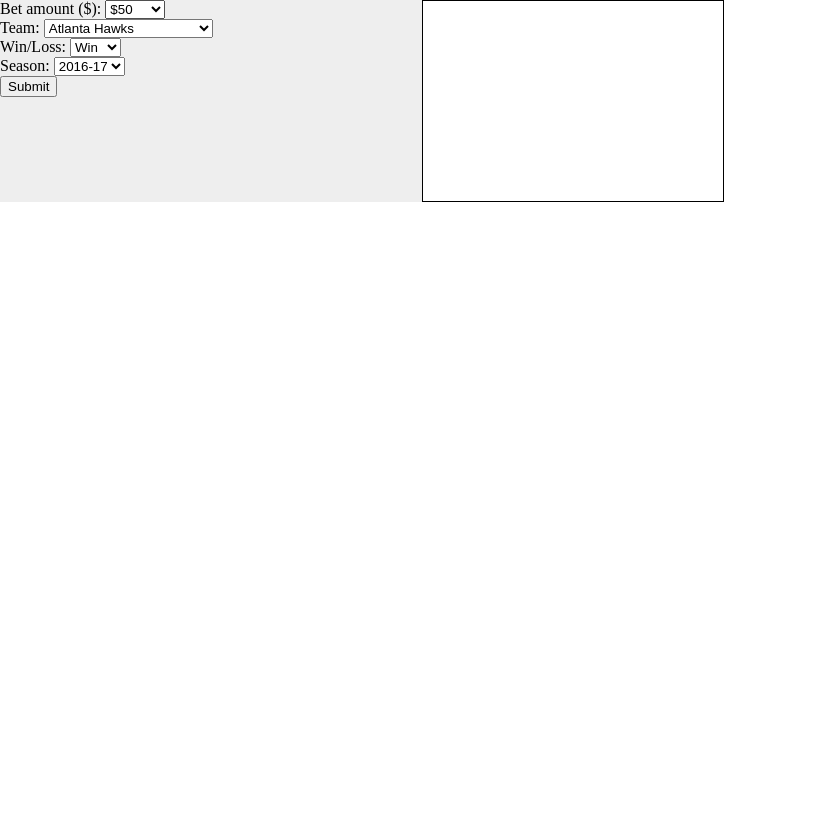
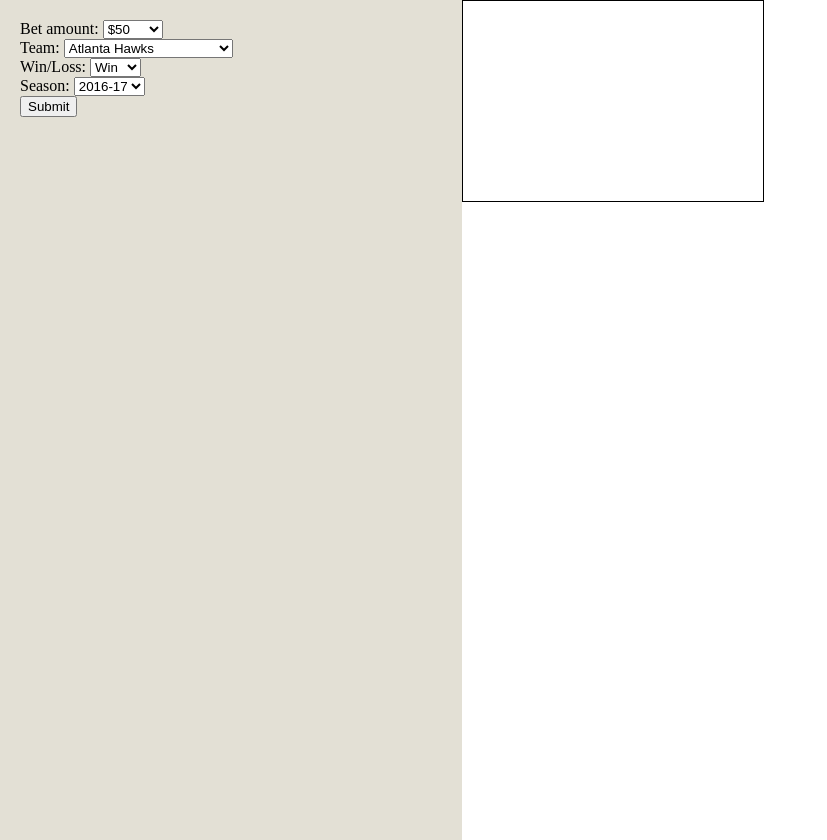
Before and after one commit to nikhilNathwani/Moneyline, a Flask app: page / in a window 1280 px wide. Shown: the whole page, without its empty margins (0-827 px from the left). Before the commit the page ends 202 px from the top, so only its background shows below. Run offline with Flask 2, Linux system fonts and the light colour scheme.

Commit message:
Minor CSS touch-ups. Made the sidebar full page length and changed its color to beige

```diff
--- a/static/css/styles.css
+++ b/static/css/styles.css
@@ -5,15 +5,24 @@ html, body {
 
 #container {
   display: flex;
+  height: 100%;
+  width: 100%;
 }
 
 #sidebar {
+  height: 100%;
   width: 33%; /* set the width of the sidebar */
-  background-color: #eee; /* add a background color for illustration */
+  padding: 20px;
+  background-color: rgb(227, 224, 213); /* add a background color for illustration */
+}
+
+#sidebar > div.input {
+  display: block;
 }
 
 #main-content {
   flex: 1; /* take up the remaining space */
+  height: 100%;
   background-color: #fff; /* add a background color for illustration */
 }
 
--- a/templates/index.html
+++ b/templates/index.html
@@ -6,27 +6,32 @@
   <body>
     <div id="container">
       <div id="sidebar">
-        <div id="input">
+        <div id="input-area">
           <!-- HTML for the UI filters and results -->
-          <label for="bet-input">Bet amount ($):</label>
+          <div class="input">
+            <label for="bet-input">Bet amount:</label>
             <select id="bet-input">
               <!-- options will be generated by JavaScript -->
             </select>
-          <br>
+          </div>
+          <div class="input">
             <label for="team-input">Team:</label>
             <select id="team-input">
               <!-- options will be generated by JavaScript -->
             </select>
-          <br>
+          </div>
+          <div class="input">
             <label for="outcome-input">Win/Loss:</label>
             <select id="outcome-input">
               <!-- options will be generated by JavaScript -->
             </select>
-          <br>
+          </div>
+          <div class="input">
             <label for="season-input">Season:</label>
             <select id="season-input">
               <!-- options will be generated by JavaScript -->
             </select>
+          </div>
         </div>
         <div id="submit">
           <button id="submit-button">Submit</button>
```
Lines whose indentation alone changed are shown as unchanged.
